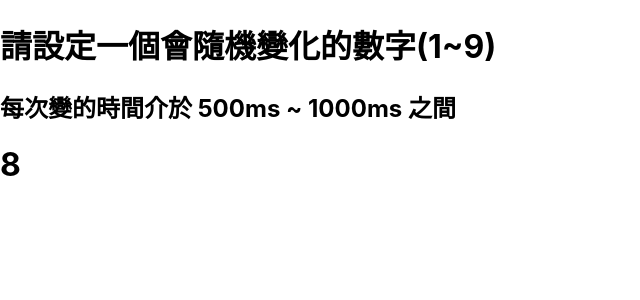
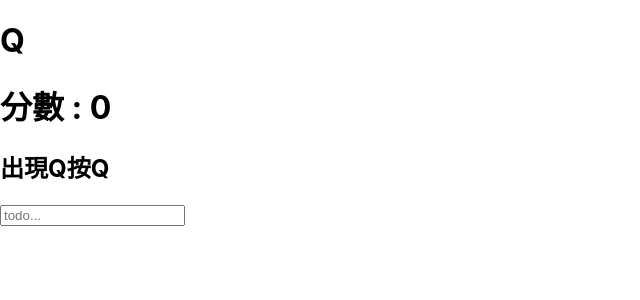
Before and after one commit to sasie59/react-homework, a React (Create React App) app: page / in a window 1280 px wide. Shown: the top 300 px of the page, without its empty margins (0-640 px from the left). Built offline with nearby package versions, Linux system fonts and the light colour scheme.

Commit message:
hw18 先把模型刻出來

```diff
--- a/src/App.js
+++ b/src/App.js
@@ -1,6 +1,6 @@
 import React from 'react';
 import './App.css';
-import Homework from './RandomNum';
+import Homework from './TwinklingChar';
 
 function App() {
   return (
--- a/src/RandomNum.js
+++ b/src/RandomNum.js
@@ -4,17 +4,17 @@ export default class RandomNum extends Component {
   constructor(){
     super()
     this.state = {
-      num : 1
+      num : ''
     }
   }
   numChange = () => {
     this.setState({
-      num : Math.floor(Math.random()*9+1)
-      // time : Math.floor(Math.random()*499+500)
+      num : Math.floor(Math.random()*9+1),
+      // time : Math.floor(Math.random() * 501) + 500
     })
   }
   componentDidMount() {
-    setInterval(this.numChange, Math.floor(Math.random()*501+500))
+    setInterval(this.numChange, Math.floor(Math.random() * 501) + 500)
   }
 
 
--- /dev/null
+++ b/src/TwinklingChar.js
@@ -0,0 +1,37 @@
+import React, { Component } from 'react';
+
+export default class TwinklingChar extends Component {
+  constructor(){
+    super()
+    this.state = {
+      value : '',
+      count : 0,
+      hideAndSeeNum : 'Q'
+    }
+  }
+  handleChange = ({target}) => {
+    const {hideAndSeeNum,count} = this.state;
+    // console.warn(hideAndSeeNum, target.value);
+    const result = target.value.toUpperCase() === hideAndSeeNum ? 1 : -1;
+    // console.warn(result);
+    this.setState({
+      count : count + result
+    })
+  }
+  render() {
+    const {value,count,hideAndSeeNum} = this.state;
+    return (
+      <div>
+        <h1>{hideAndSeeNum}</h1>
+        <h1>分數 : {count}</h1>
+        <h2>出現Q按Q</h2>
+        <input
+        type="text"
+        value={value}
+        onChange={this.handleChange}
+        placeholder="todo..."
+        />
+      </div>
+    )
+  }
+}
```
